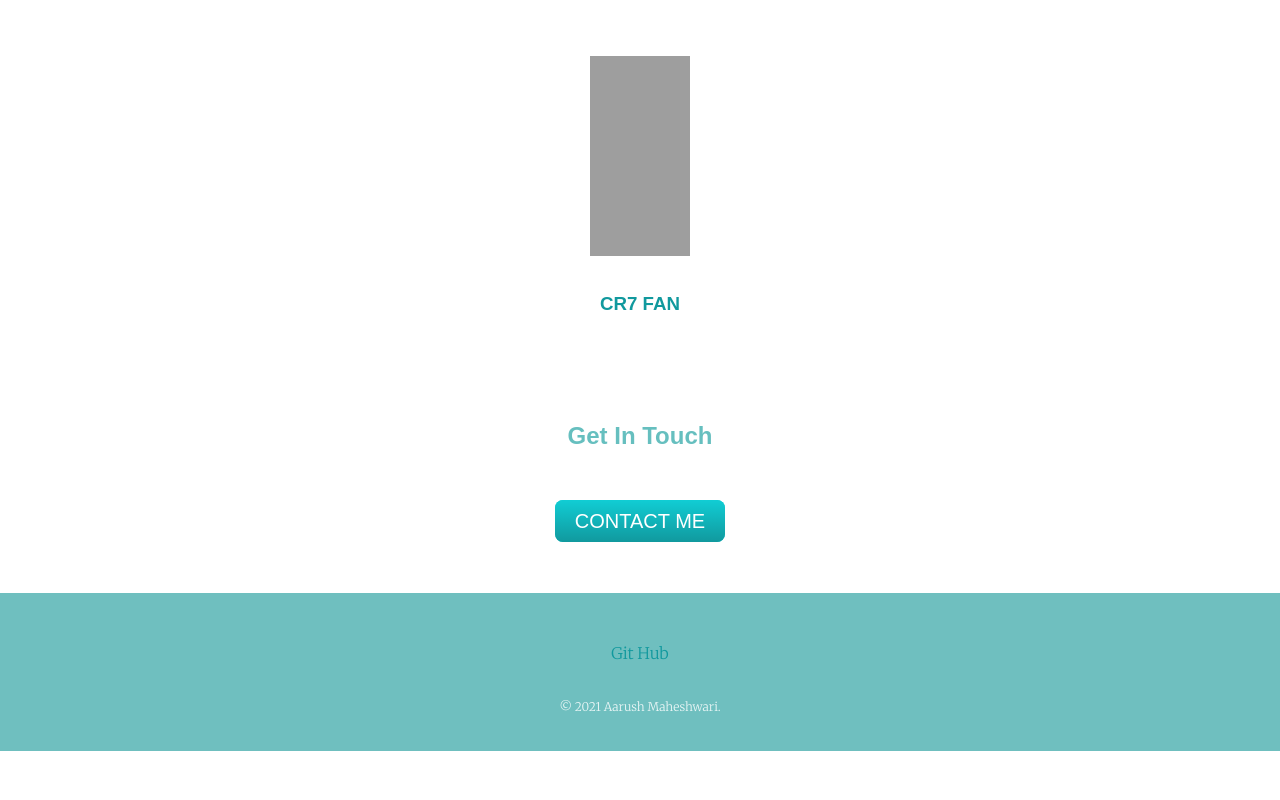
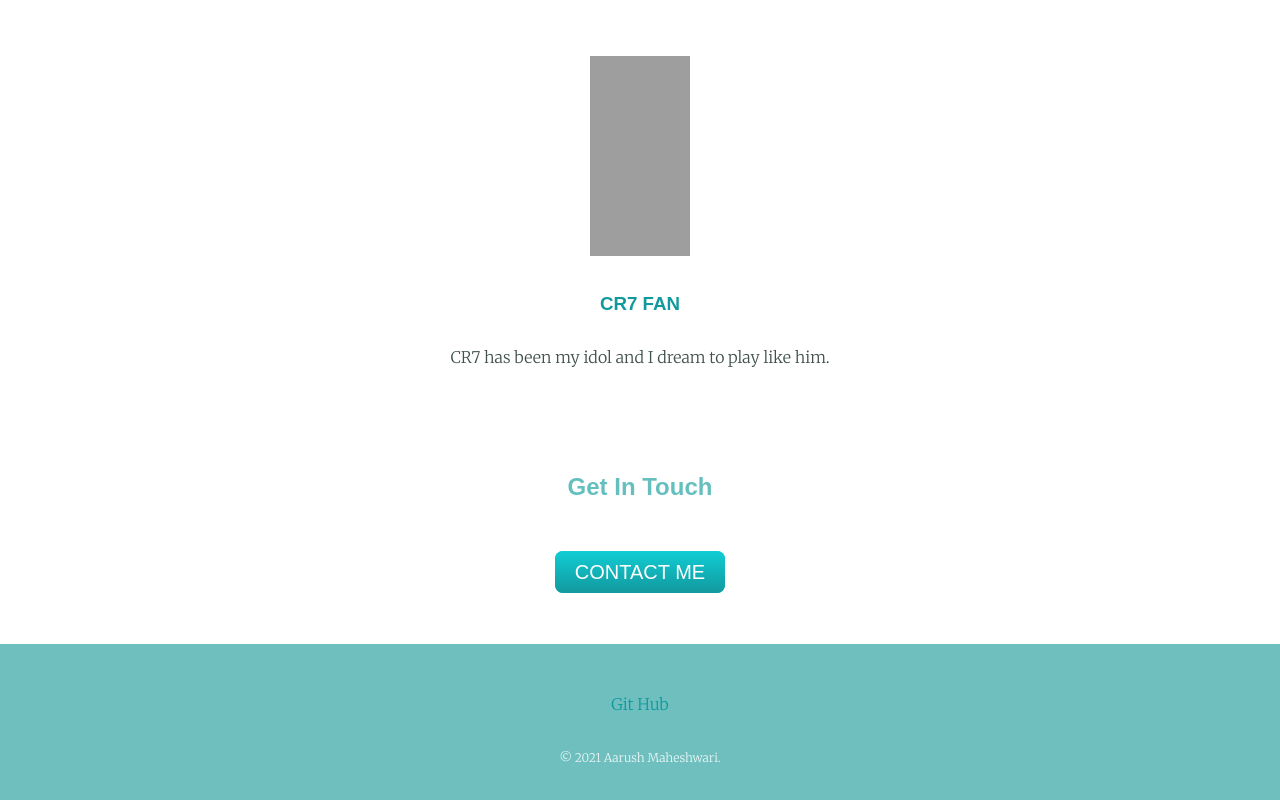
Before and after one commit to Aarush2705/CV, a plain HTML site: page index.html in a window 1280 px wide. Shown: the part 1855-2655 px from the top of the page. Before the commit the page ends 2606 px from the top, so only its background shows below. Drawn offline with Linux system fonts and the light colour scheme; grey boxes are pictures that could not be loaded.

Commit message:
Update index.html

```diff
--- a/index.html
+++ b/index.html
@@ -37,7 +37,7 @@
         <div class="skill-row">
           <img class="CR7" src="https://upload.wikimedia.org/wikipedia/commons/8/8c/Cristiano_Ronaldo_2018.jpg" alt="CR7" height = 200px width=100px>
           <h3>CR7 FAN</h3>
-          <p> </p>
+          <p> CR7 has been my idol and I dream to play like him.</p>
         </div>
         <div class="contact-me">
           <h2>Get In Touch</h2>
```
